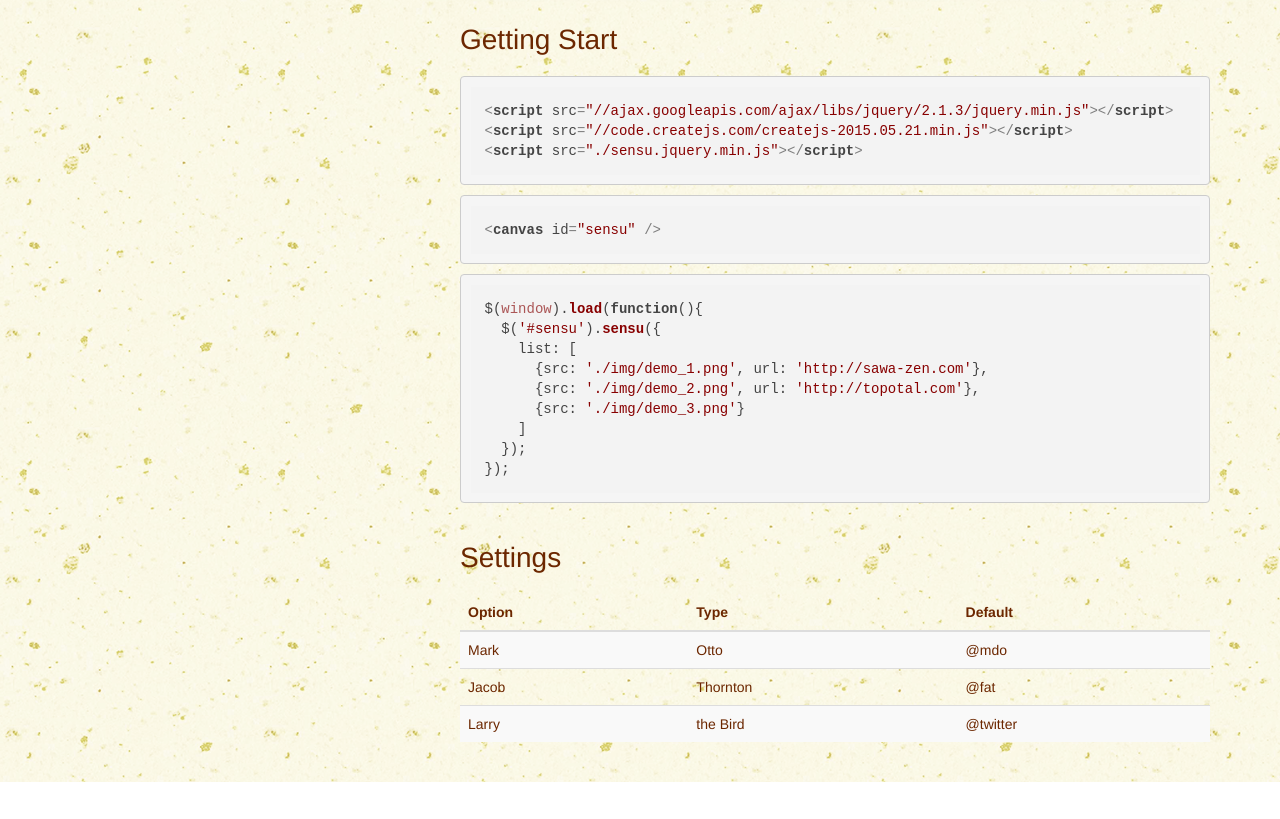
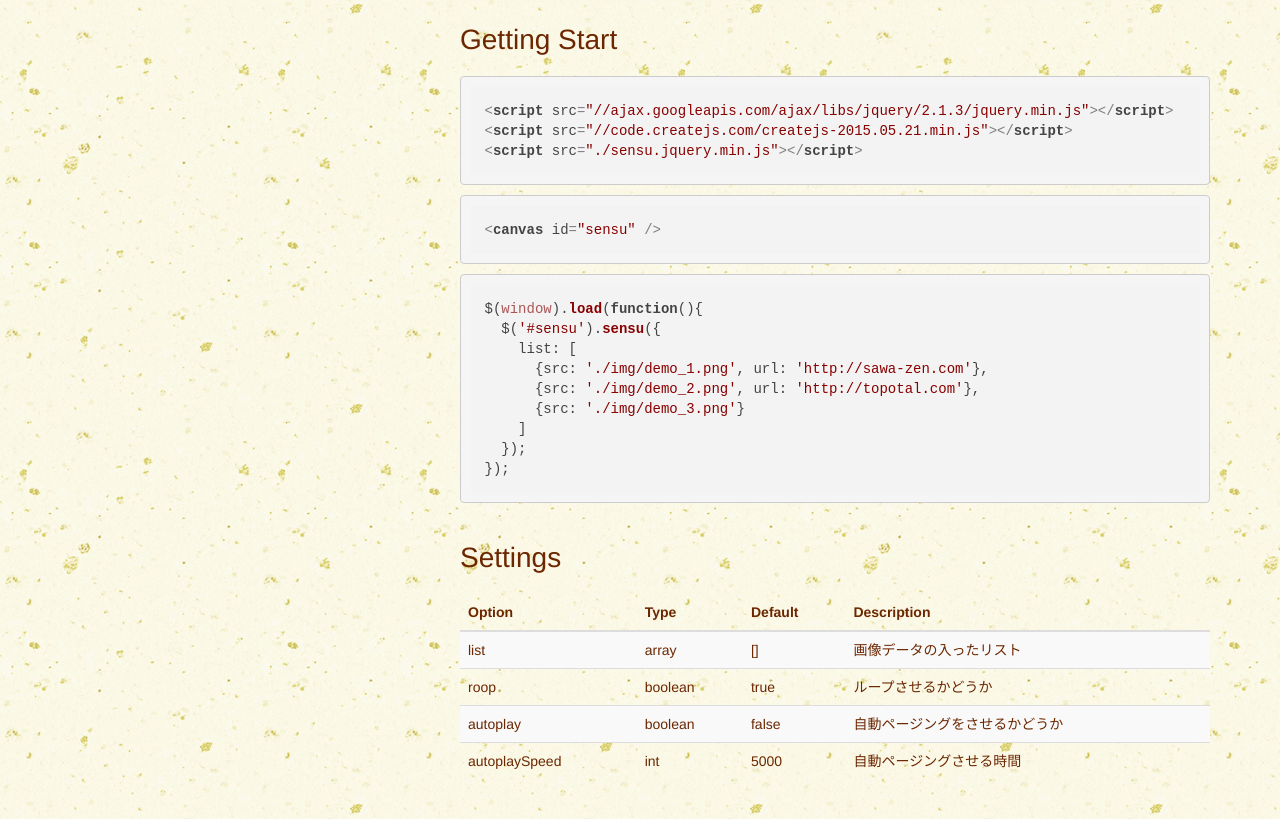
Before and after one commit to sawa-zen/sensu, a website: page demo/index.html in a window 1280 px wide. Shown: the part 485-1304 px from the top of the page. Before the commit the page ends 1267 px from the top, so only its background shows below. Drawn offline with nearby package versions, Linux system fonts and the light colour scheme; a script that the page names is missing.

Commit message:
settingの実装

```diff
--- a/demo/index.html
+++ b/demo/index.html
@@ -10,11 +10,11 @@
     <script src="//cdnjs.cloudflare.com/ajax/libs/highlight.js/8.7/highlight.min.js"></script>
 
     <!-- bootstrap -->
-    <link rel="stylesheet" href="https://maxcdn.bootstrapcdn.com/bootstrap/3.3.5/css/bootstrap.min.css">
-    <link rel="stylesheet" href="https://maxcdn.bootstrapcdn.com/bootstrap/3.3.5/css/bootstrap-theme.min.css">
+    <link rel="stylesheet" href="//maxcdn.bootstrapcdn.com/bootstrap/3.3.5/css/bootstrap.min.css">
+    <link rel="stylesheet" href="//maxcdn.bootstrapcdn.com/bootstrap/3.3.5/css/bootstrap-theme.min.css">
 
     <!-- CSS -->
-    <link href="https://cdnjs.cloudflare.com/ajax/libs/normalize/3.0.3/normalize.min.css" rel="stylesheet">
+    <link href="//cdnjs.cloudflare.com/ajax/libs/normalize/3.0.3/normalize.min.css" rel="stylesheet">
     <link href="./css/demo.css" rel="stylesheet">
 
   </head>
@@ -24,6 +24,7 @@
     </header>
     <div class="container">
       <div class="row">
+
         <div class="col-md-4" role="complementary">
           <nav class="sensu-sidebar hidden-print"><!-- hidden-xs -->
             <section>
@@ -40,6 +41,7 @@
             </section>
           </nav>
         </div>
+
         <div id="main-content" class="col-md-8" role="main">
           <section id="description">
             <h1>Description</h1>
@@ -63,7 +65,7 @@
 });</code></pre>
           </section>
 
-          <section>
+          <section id="settings">
             <h1>Settings</h1>
             <table class="table table-striped">
               <thead>
@@ -71,23 +73,33 @@
                   <th>Option</th>
                   <th>Type</th>
                   <th>Default</th>
+                  <th>Description</th>
                 </tr>
               </thead>
               <tbody>
                 <tr>
-                  <td>Mark</td>
-                  <td>Otto</td>
-                  <td>@mdo</td>
+                  <td>list</td>
+                  <td>array</td>
+                  <td>[]</td>
+                  <td>画像データの入ったリスト</td>
                 </tr>
                 <tr>
-                  <td>Jacob</td>
-                  <td>Thornton</td>
-                  <td>@fat</td>
+                  <td>roop</td>
+                  <td>boolean</td>
+                  <td>true</td>
+                  <td>ループさせるかどうか</td>
                 </tr>
                 <tr>
-                  <td>Larry</td>
-                  <td>the Bird</td>
-                  <td>@twitter</td>
+                  <td>autoplay</td>
+                  <td>boolean</td>
+                  <td>false</td>
+                  <td>自動ページングをさせるかどうか</td>
+                </tr>
+                <tr>
+                  <td>autoplaySpeed</td>
+                  <td>int</td>
+                  <td>5000</td>
+                  <td>自動ページングさせる時間</td>
                 </tr>
               </tbody>
             </table>
```
Also changed, not shown: README.md.
